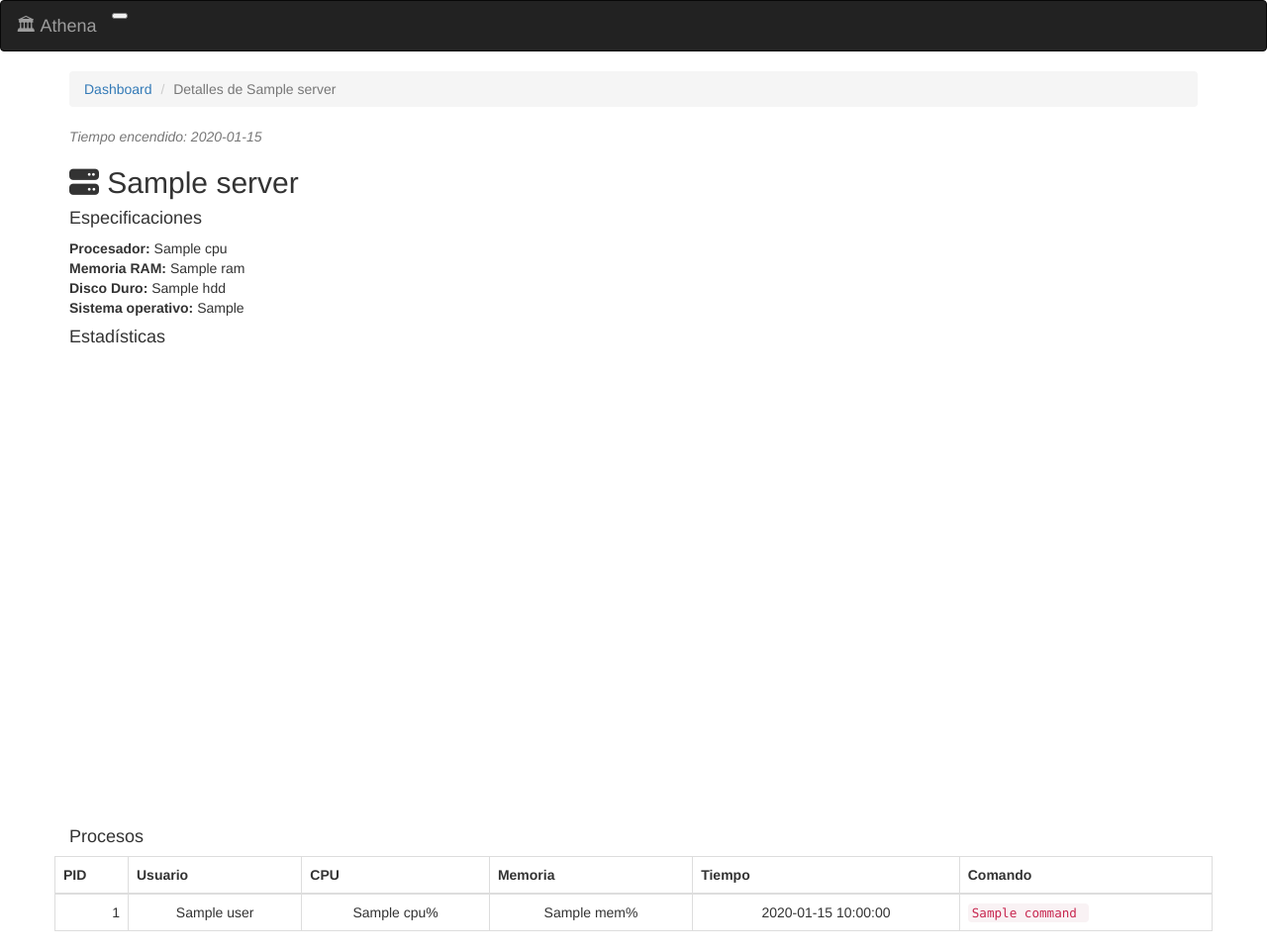
After one commit to nibanako/athena, a PHP site: template src/Views/Servers/show.html.twig in a window 1280 px wide. The commit adds this page. Shown: the whole page at 99% size. Run offline with PHP 8.4, Linux system fonts and the light colour scheme; the template is opened without the code that fills it: most values are stand-ins (such as "Sample title", 1, 10 or a date in 2020); a map, chart or similar area stays blank; some libraries are stand-ins or nearby versions.

Commit message:
Vista detalle del servidor implementada

```diff
--- a/config/routes.php
+++ b/config/routes.php
@@ -2,6 +2,7 @@
 
 $app->get('/', 'Athena\Controllers\LoginController::index')->bind('login');
 $app->post('/', 'Athena\Controllers\LoginController::signin')->bind('signin');
+$app->get('/signout', 'Athena\Controllers\LoginController::signout')->bind('signout');
 
 $app->get('/dashboard', 'Athena\Controllers\DashboardController::index')->bind('dashboard');
 
@@ -11,3 +12,6 @@ $app->post('/servers/delete', 'Athena\Controllers\ServersController::delete')->b
 $app->get('/servers/show/{id}', 'Athena\Controllers\ServersController::show')->bind('showServer');
 
 $app->get('/servers/ping/{id}', 'Athena\Controllers\ServersController::ping')->bind('pingServer');
+$app->get('/servers/hddUsage/{id}', 'Athena\Controllers\ServersController::getHddUsage')->bind('getHddUsage');
+$app->get('/servers/avg/{id}', 'Athena\Controllers\ServersController::getAvg')->bind('getAvg');
+$app->get('/servers/ramUsage/{id}', 'Athena\Controllers\ServersController::getRamUsage')->bind('getRamUsage');
--- a/src/Controllers/DashboardController.php
+++ b/src/Controllers/DashboardController.php
@@ -12,6 +12,11 @@ class DashboardController
 {
     public function index(Request $request, Application $app)
     {
+        if ($app['session']->get('user') == null) {
+            $app['session']->getFlashBag()->add('error', 'Debes iniciar sesión antes de acceder');
+            return $app->redirect($app['url_generator']->generate('login'));
+        }
+
         $user = new User(
             $app['session']->get('user'),
             $app['db']
--- a/src/Controllers/LoginController.php
+++ b/src/Controllers/LoginController.php
@@ -34,4 +34,10 @@ class LoginController
 
         return $app->redirect($app['url_generator']->generate('login'));
     }
+
+    public function signout(Request $request, Application $app)
+    {
+        $app['session']->clear();
+        return $app->redirect($app['url_generator']->generate('login'));
+    }
 }
--- a/src/Views/Dashboard/index.html.twig
+++ b/src/Views/Dashboard/index.html.twig
@@ -1,4 +1,6 @@
 {% extends 'layout.html.twig' %}
+
+{% block title %}Dashboard{% endblock %}
 
 {% block content %}
     <div class="container">
--- a/src/Views/Login/index.html.twig
+++ b/src/Views/Login/index.html.twig
@@ -1,4 +1,6 @@
 {% extends 'layout.html.twig' %}
+
+{% block title %}Iniciar sesión{% endblock %}
 
 {% block content %}
     <div class="container">
--- a/src/Views/Servers/index.html.twig
+++ /dev/null
@@ -1,4 +0,0 @@
-{% extends 'layout.html.twig' %}
-
-{% block content %}
-{% endblock %}
--- /dev/null
+++ b/src/Views/Servers/show.html.twig
@@ -0,0 +1,72 @@
+{% extends 'layout.html.twig' %}
+
+{% block title %}Detalles de {{ server.getName }}{% endblock %}
+
+{% block content %}
+    <div class="container">
+        <ol class="breadcrumb">
+            <li class="breadcrumb-item"><a href="/">Dashboard</a></li>
+            <li class="breadcrumb-item active">Detalles de {{ server.getName }}</li>
+        </ol>
+
+        <div class="float-right text-muted">
+          <em>Tiempo encendido: {{ uptime }}</em>
+        </div>
+        <input type="hidden" id="serverId" value="{{ server.getId }}">
+        <h2><i class="fa fa-server"></i> {{ server.getName }}</h2>
+        <h4>Especificaciones</h4>
+        <ul class="list-unstyled">
+          <li><strong>Procesador:</strong> {{ cpu }}</li>
+          <li><strong>Memoria RAM:</strong> {{ ram }}</li>
+          <li><strong>Disco Duro:</strong> {{ hdd }}</li>
+          <li><strong>Sistema operativo:</strong> {{ so }}</li>
+        </ul>
+
+        <h4>Estadísticas</h4>
+        <div class="row">
+          <div class="col-5">
+            <canvas id="avg"></canvas>
+          </div>
+          <div class="col-5">
+            <canvas id="ram"></canvas>
+          </div>
+          <div class="col-2">
+            <canvas id="hdd"></canvas>
+          </div>
+        </div>
+
+        <h4>Procesos</h4>
+        <div class="row">
+            <div class="col-12">
+                <table class="table table-bordered">
+                    <thead>
+                        <tr>
+                            <th>PID</th>
+                            <th>Usuario</th>
+                            <th>CPU</th>
+                            <th>Memoria</th>
+                            <th>Tiempo</th>
+                            <th>Comando</th>
+                        </tr>
+                    </thead>
+                    <tbody>
+                      {% for proceso in procesos %}
+                        <tr>
+                          <td class="text-right">{{ proceso.pid }}</td>
+                          <td class="text-center">{{ proceso.user }}</td>
+                          <td class="text-center">{{ proceso.cpu }}%</td>
+                          <td class="text-center">{{ proceso.mem }}%</td>
+                          <td class="text-center">{{ proceso.time }}</td>
+                          <td><code>{{ proceso.command }}<code></td>
+                        </tr>
+                      {% endfor %}
+                    </tbody>
+                </table>
+            </div>
+        </div>
+    </div>
+{% endblock %}
+{% block javascript %}
+    <script src="/assets/chart.js/dist/Chart.min.js"></script>
+    <script src="/assets/js/servers.js"></script>
+{% endblock %}
--- a/src/Views/layout.html.twig
+++ b/src/Views/layout.html.twig
@@ -4,17 +4,28 @@
     <!-- Required meta tags -->
     <meta charset="utf-8">
     <meta name="viewport" content="width=device-width, initial-scale=1, shrink-to-fit=no">
-
+    <title>Athena > {% block title %}{% endblock %}</title>
     <!-- Bootstrap CSS -->
     <link rel="stylesheet" href="/assets/bootstrap/dist/css/bootstrap.min.css">
     <link rel="stylesheet" href="/assets/styles.css">
   </head>
   <body>
-      <nav class="navbar navbar-inverse bg-inverse">
-        <a class="navbar-brand" href="/">🏛 Athena</a>
-      </nav>
-      {% block content %}
-      {% endblock %}
+    <nav class="navbar navbar-toggleable-md navbar-inverse fixed-top bg-inverse">
+      <button class="navbar-toggler navbar-toggler-right" type="button" data-toggle="collapse" data-target="#navbarsExampleDefault" aria-controls="navbarsExampleDefault" aria-expanded="false" aria-label="Toggle navigation">
+        <span class="navbar-toggler-icon"></span>
+      </button>
+      <a class="navbar-brand" href="/">🏛 Athena</a>
+      <div class="collapse navbar-collapse">
+        <ul class="navbar-nav mr-auto"></ul>
+        {% if app.session.get('user') is not empty %}
+        <a class="btn btn-danger my-2 my-sm-0 text-white" href="{{ app.url_generator.generate('signout') }}">
+          <i class="fa fa-sign-in" aria-hidden="true"></i> Cerrar sesión
+        </a>
+        {% endif %}
+      </div>
+    </nav>
+    {% block content %}
+    {% endblock %}
     <!-- jQuery first, then Tether, then Bootstrap JS. -->
     <script src="/assets/jquery/dist/jquery.min.js"></script>
     <script src="/assets/tether/dist/js/tether.min.js"></script>
```
Also changed, not shown: src/Controllers/ServersController.php (+128 -5 lines).
